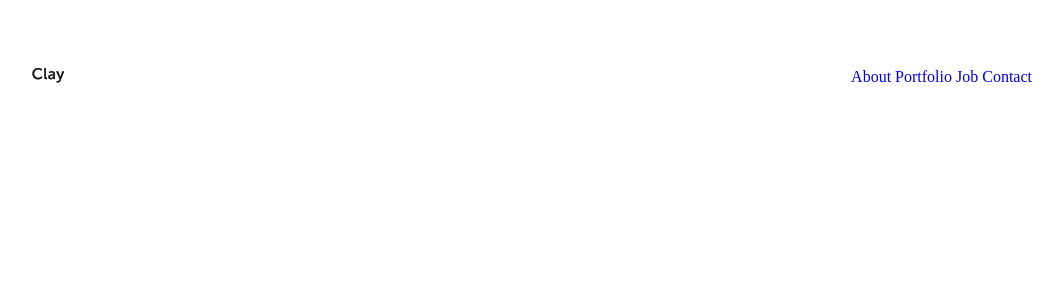
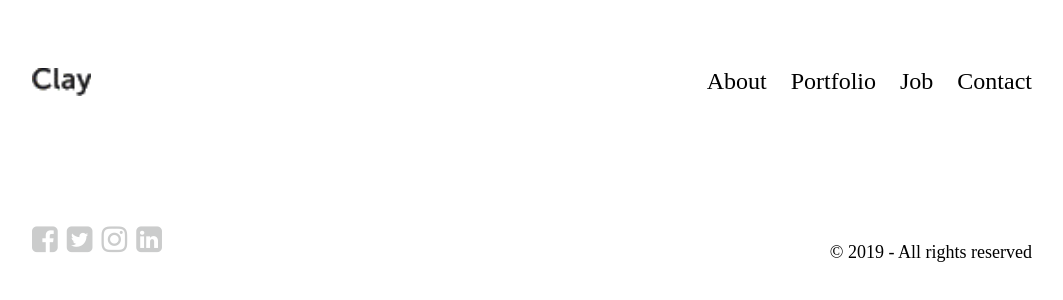
Before and after one commit to AurimasCerniauskas/2_sav_kartojimas, a website: page index.html in a window 1280 px wide. Shown: the whole page, without its empty margins (108-1171 px from the left). Drawn offline with Linux system fonts and the light colour scheme.

Commit message:
headeris + footeris done

```diff
--- a/css/style.css
+++ b/css/style.css
@@ -16,13 +16,45 @@ a{
 
 .logo{
   float: left;
+  width: 59px;
 }
 .meniu{
   float: right;
 }
 
+.meniu a{
+  font-size: 24px;
+  margin-left: 20px;
+  color: black;
+}
+.meniu a:first-child{
+  margin-left: 0;
+}
 
+.meniu a:hover{
+  background-color: lightgoldenrodyellow;
+  color: #649;
+  text-decoration: underline;
+  font-weight: bold;
+}
 
 /* -----Main --------- */
 
 /* -----Footer--------- */
+.social{
+  float: left;
+}
+.social a{
+  font-size: 30px;
+  color: #cbcccc;
+}
+.social a:not(:first-child){
+  margin-left: 5px;
+}
+.social a:hover{
+  color: #649;
+}
+.copyright{
+  float: right;
+  font-size: 18px;
+}
--- a/index.html
+++ b/index.html
@@ -23,7 +23,13 @@
 
   </main>
   <footer class="container">
-
+    <div class="social">
+      <a href="#" class="fa fa-facebook-square"></a>
+      <a href="#" class="fa fa-twitter-square"></a>
+      <a href="#" class="fa fa-instagram"></a>
+      <a href="#" class="fa fa-linkedin-square"></a>
+    </div>
+    <p class="copyright">&copy; 2019 - All rights reserved</p>
   </footer>
 </body>
 </html>
```
